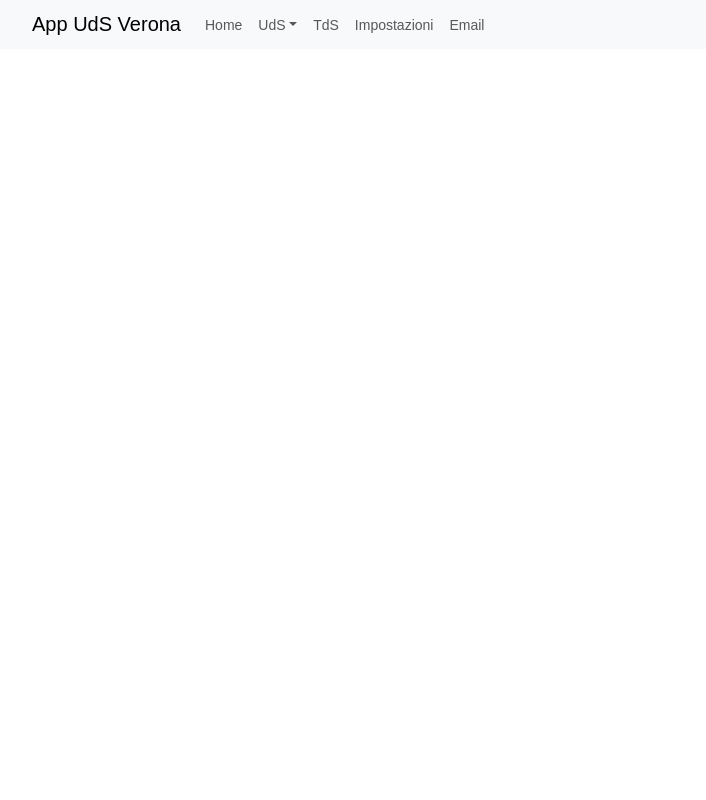
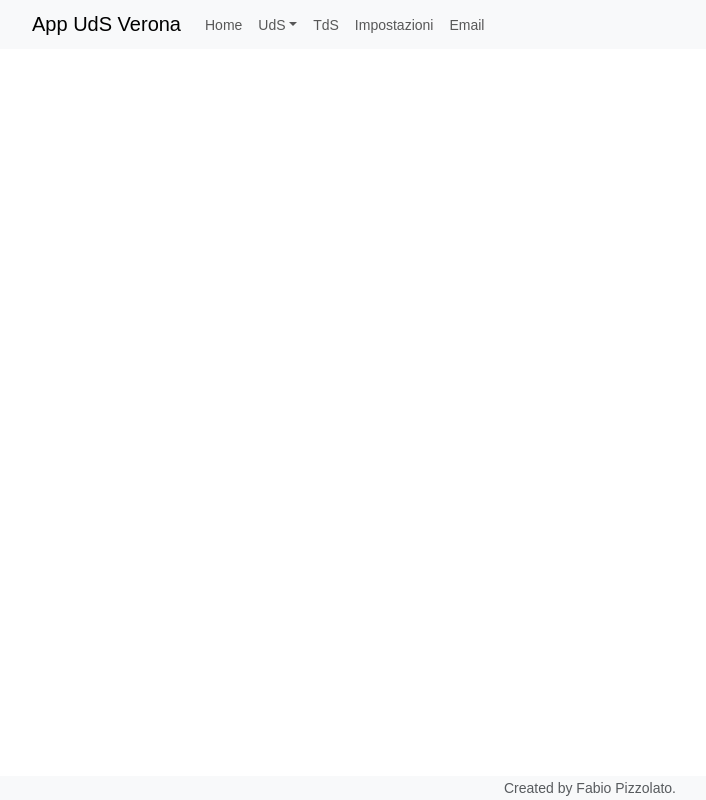
Before and after one commit to pzzfba16/sorveglianzaReact, a React (Create React App) app: page / in a window 1280 px wide. Shown: the whole page, without its empty margins (50-756 px from the left). Built offline with nearby package versions, Linux system fonts and the light colour scheme.

Commit message:
Add Footer

```diff
--- a/src/App.js
+++ b/src/App.js
@@ -1,6 +1,7 @@
 import React from "react";
 
 import Header from "./components/Header";
+import Footer from "./components/Footer";
 
 import "./styles.css";
 
@@ -8,6 +9,7 @@ function App() {
   return (
     <div className="App">
       <Header />
+      <Footer />
     </div>
   );
 }
--- /dev/null
+++ b/src/components/Footer.js
@@ -0,0 +1,13 @@
+import React from "react";
+
+const Footer = () => {
+  return (
+    <footer className="footer mt-auto py-1 bg-light fixed-bottom">
+      <div class="container">
+        <span class="text-muted">Created by Fabio Pizzolato.</span>
+      </div>
+    </footer>
+  );
+};
+
+export default Footer;
```
